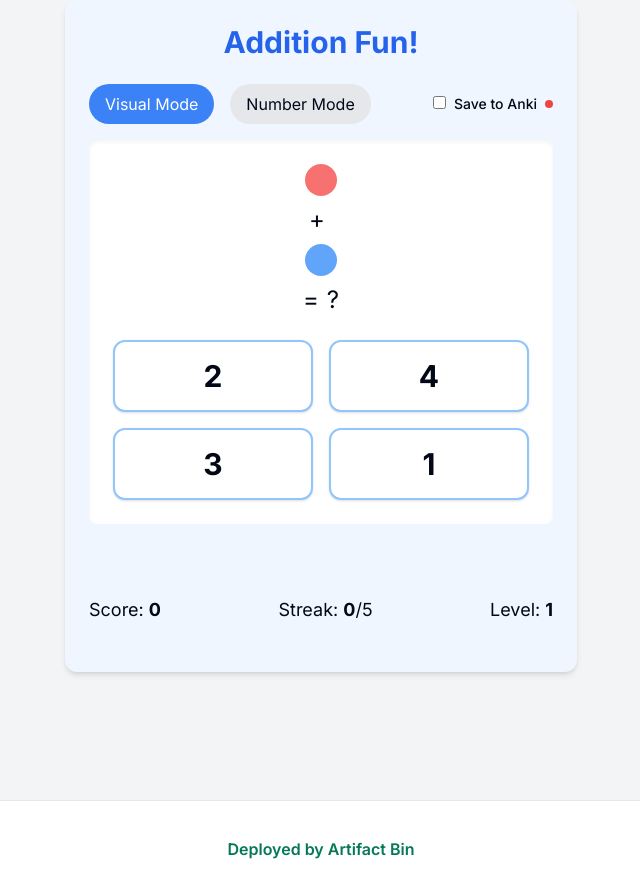
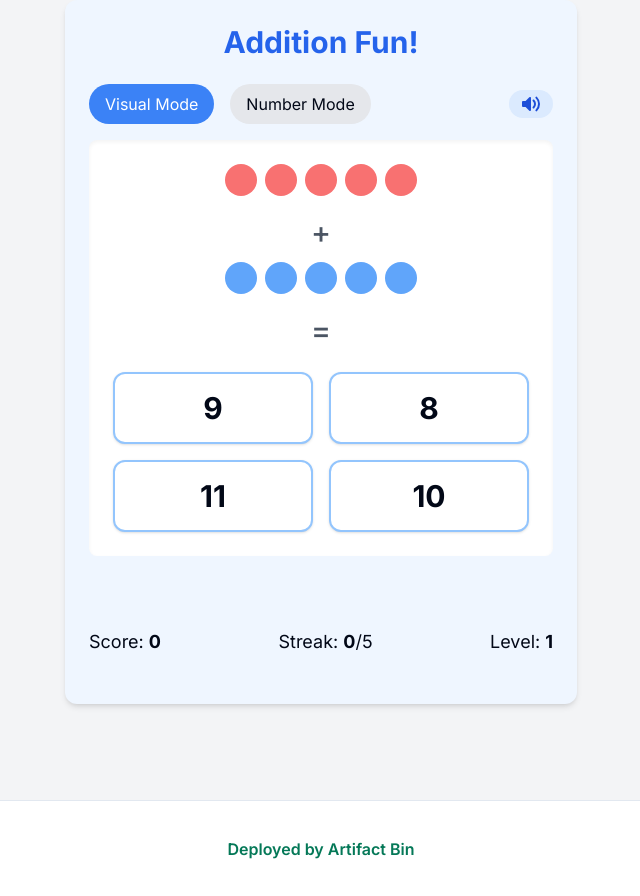
Before and after one commit to jsakaya/addition-game, a Next.js app: page / in a window 1280 px wide. Shown: the whole page, without its empty margins (319-959 px from the left). Built offline with nearby package versions, Linux system fonts and the light colour scheme.

Commit message:
feat: Add read aloud feature with improved UX, enhance visual separator

```diff
--- a/src/app/page.tsx
+++ b/src/app/page.tsx
@@ -19,6 +19,34 @@ export default function AdditionGame() {
   const [ankiConnected, setAnkiConnected] = useState<boolean>(false);
   const [saveToAnki, setSaveToAnki] = useState<boolean>(false);
   const [choices, setChoices] = useState<number[]>([]);
+  const [isClient, setIsClient] = useState<boolean>(false);
+
+  // Set isClient to true once the component mounts
+  useEffect(() => {
+    setIsClient(true);
+    // Generate initial problem
+    generateProblem();
+  }, []);
+
+  // Function to read math problem aloud
+  const readProblem = () => {
+    if (typeof window !== 'undefined' && 'speechSynthesis' in window) {
+      // Create the text to be read
+      const text = `${num1} plus ${num2} equals?`;
+
+      // Create a SpeechSynthesisUtterance instance
+      const utterance = new SpeechSynthesisUtterance(text);
+
+      // Set properties (optional)
+      utterance.rate = 0.9; // slightly slower
+      utterance.pitch = 1;
+
+      // Speak the text
+      window.speechSynthesis.speak(utterance);
+    } else {
+      console.log('Text-to-speech not supported in this browser');
+    }
+  };
 
   // Generate new problem
   const generateProblem = () => {
@@ -219,16 +247,36 @@ export default function AdditionGame() {
 
   // Visual representation of numbers using circles
   const renderCircles = (number: number, color: string): JSX.Element[] => {
-    const circles = [];
+    const circles: JSX.Element[] = [];
+    // Determine circle size based on the number
+    let circleSizeClass = 'w-8 h-8'; // Default size
+    if (number > 10 && number <= 15) {
+      circleSizeClass = 'w-6 h-6'; // Medium size
+    } else if (number > 15) {
+      circleSizeClass = 'w-4 h-4'; // Small size
+    }
+
     for (let i = 0; i < number; i++) {
-      // Add margin right for grouping (after each 5th element except the last one)
       const isGroupBreak = (i + 1) % 5 === 0 && i !== number - 1;
       circles.push(
         <div
-          key={i}
-          className={`w-8 h-8 rounded-full ${color} mx-1 ${isGroupBreak ? 'mr-4' : ''} inline-block`}
+          key={`circle-${i}`}
+          className={`${circleSizeClass} rounded-full ${color} mx-1 inline-flex justify-center items-center`}
         />
       );
+
+      // Add separator after every 5 circles
+      if (isGroupBreak) {
+        circles.push(
+          <div
+            key={`sep-${i}`}
+            className="mx-1 inline-flex justify-center items-center"
+            style={{ height: circleSizeClass === 'w-8 h-8' ? '2rem' : circleSizeClass === 'w-6 h-6' ? '1.5rem' : '1rem' }}
+          >
+            <span className="text-gray-400 font-bold">|</span>
+          </div>
+        );
+      }
     }
     return circles;
   };
@@ -254,40 +302,38 @@ export default function AdditionGame() {
             </button>
           </div>
 
-          <div className="flex items-center space-x-2">
-            <label className="text-sm font-medium">
-              <input
-                type="checkbox"
-                checked={saveToAnki}
-                onChange={(e) => setSaveToAnki(e.target.checked)}
-                className="mr-2"
-              />
-              Save to Anki
-            </label>
-            <div className={`w-2 h-2 rounded-full ${ankiConnected ? 'bg-green-500' : 'bg-red-500'}`} />
-          </div>
+          {isClient && (
+            <button
+              onClick={readProblem}
+              className="flex items-center space-x-1 px-3 py-1 bg-blue-100 text-blue-700 rounded-full text-sm hover:bg-blue-200 transition-colors"
+              title="Read problem aloud"
+            >
+              <svg xmlns="http://www.w3.org/2000/svg" className="h-5 w-5" viewBox="0 0 20 20" fill="currentColor">
+                <path fillRule="evenodd" d="M9.383 3.076A1 1 0 0110 4v12a1 1 0 01-1.707.707L4.586 13H2a1 1 0 01-1-1V8a1 1 0 011-1h2.586l3.707-3.707a1 1 0 011.09-.217zM14.657 2.929a1 1 0 011.414 0A9.972 9.972 0 0119 10a9.972 9.972 0 01-2.929 7.071 1 1 0 01-1.414-1.414A7.971 7.971 0 0017 10c0-2.21-.894-4.208-2.343-5.657a1 1 0 010-1.414zm-2.829 2.828a1 1 0 011.415 0A5.983 5.983 0 0115 10a5.984 5.984 0 01-1.757 4.243 1 1 0 01-1.415-1.415A3.984 3.984 0 0013 10a3.983 3.983 0 00-1.172-2.828 1 1 0 010-1.415z" clipRule="evenodd" />
+              </svg>
+            </button>
+          )}
         </div>
 
         <div className="bg-white p-6 rounded-lg shadow-inner mb-6">
           {/* Visual representation */}
           {gameMode === 'visual' && (
-            <div className="flex flex-col justify-center items-center mb-4">
-              <div className="flex justify-center items-center mb-2">
-                <div className="flex flex-wrap justify-center items-center">
+            <div className="flex flex-col justify-center items-center mb-4 space-y-3 overflow-x-auto">
+              <div className="flex justify-center items-center w-full">
+                <div className="flex-shrink-0 whitespace-nowrap">
                   {renderCircles(num1, 'bg-red-400')}
                 </div>
               </div>
-              <div className="flex items-center mb-2">
-                <div className="text-2xl mr-2">+</div>
+              <div className="flex justify-center items-center w-full">
+                <div className="text-3xl font-medium text-gray-600">+</div>
               </div>
-              <div className="flex justify-center items-center mb-2">
-                <div className="flex flex-wrap justify-center items-center">
+              <div className="flex justify-center items-center w-full">
+                <div className="flex-shrink-0 whitespace-nowrap">
                   {renderCircles(num2, 'bg-blue-400')}
                 </div>
               </div>
-              <div className="flex items-center">
-                <div className="text-2xl mr-2">=</div>
-                <div className="text-2xl">?</div>
+              <div className="flex justify-center items-center w-full">
+                <div className="text-3xl font-medium text-gray-600">=</div>
               </div>
             </div>
           )}
```
